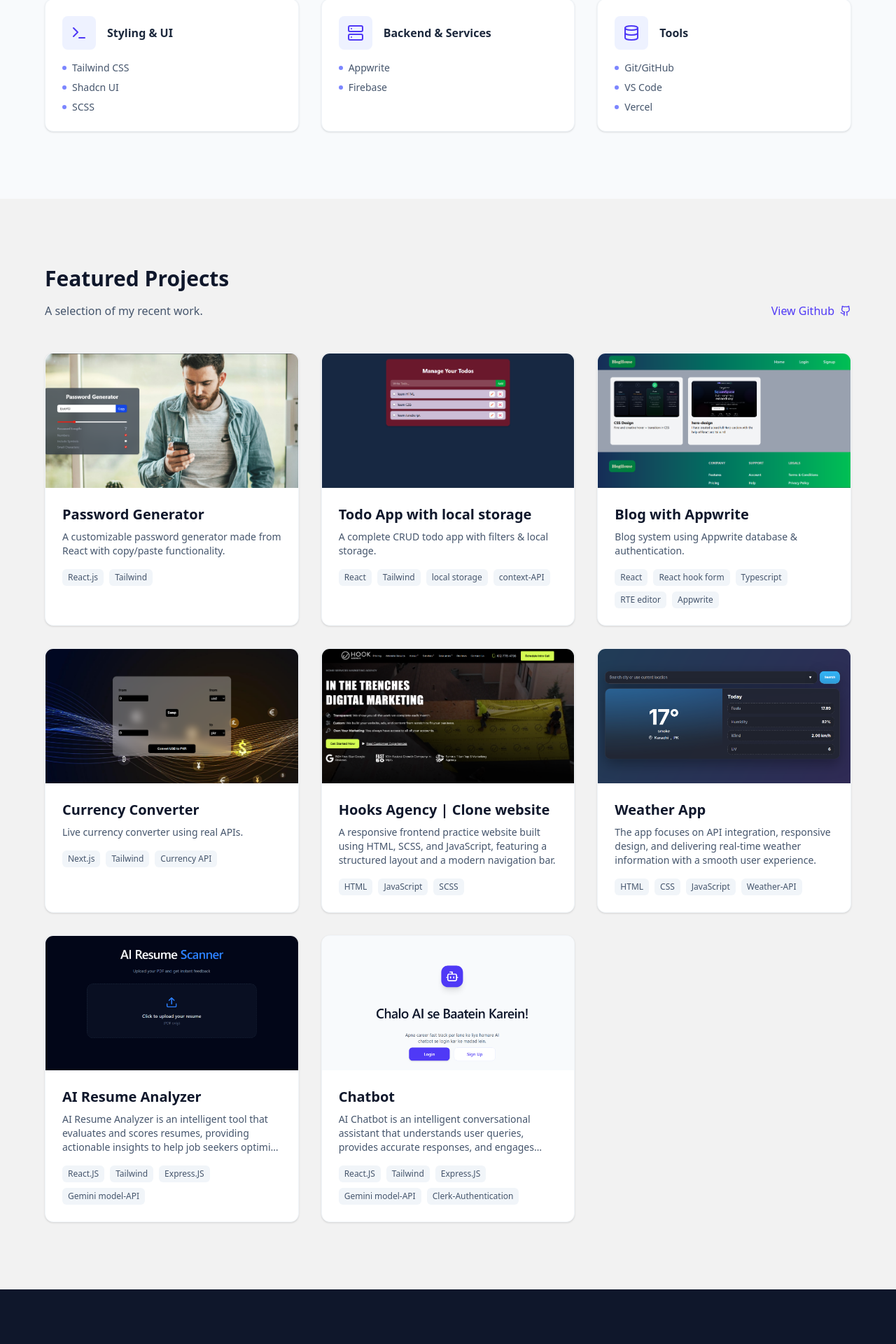
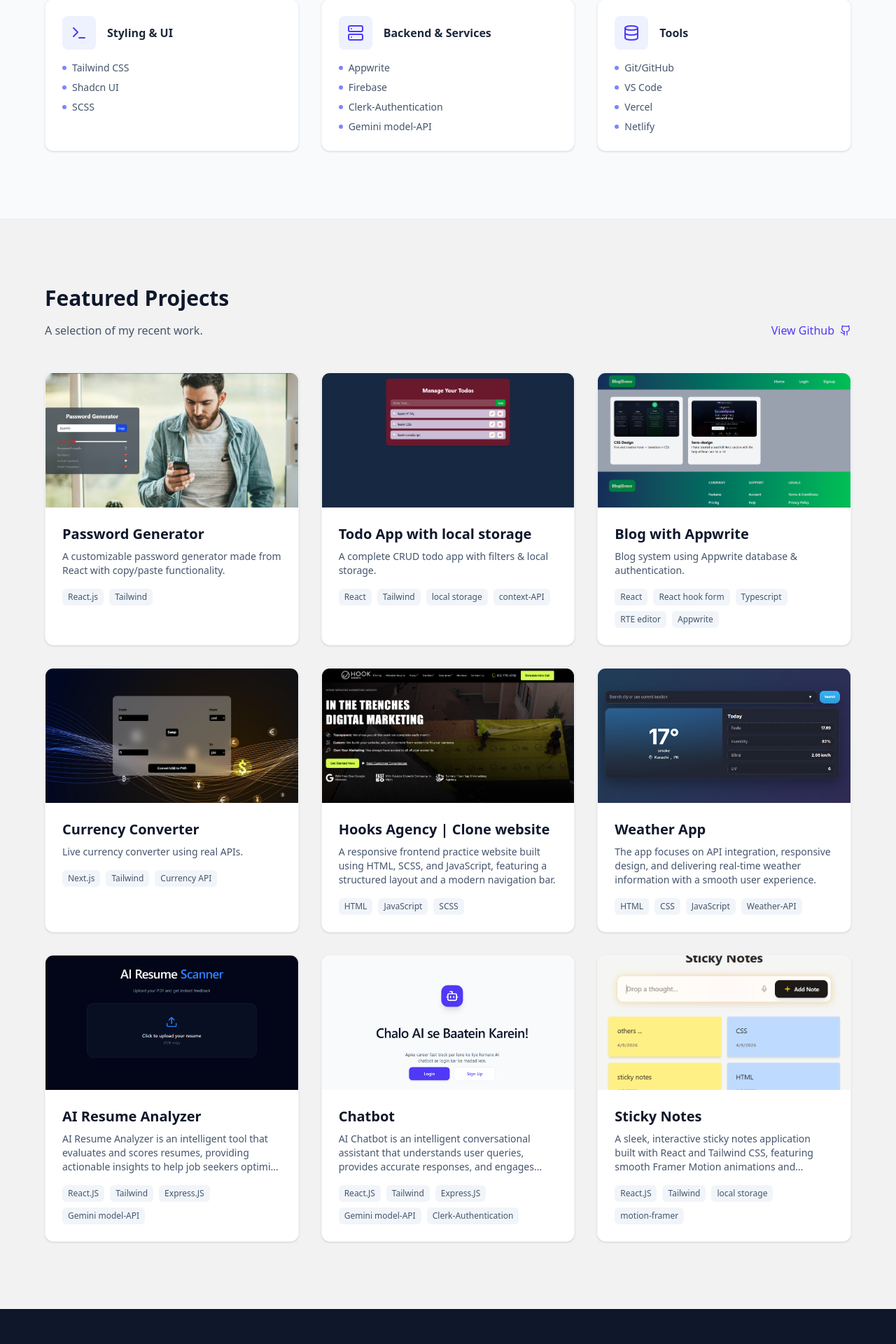
Before and after one commit to qutubahmed732/Portfolio, a React (Vite) app: page / in a window 1280 px wide. Shown: the part 1974-3894 px from the top of the page at 70% size. Built offline with nearby package versions, Linux system fonts and the light colour scheme.

Commit message:
add one more project

```diff
--- a/src/components/Projects.tsx
+++ b/src/components/Projects.tsx
@@ -7,6 +7,7 @@
 import weather_app from "../assets/weather_app.png";
 import resume_analyzer from "../assets/Resume_Analyzer.png";
 import Chatbot from "../assets/Chatbot.png";
+import stickynotes from "../assets/stickyNotes.png";
 
 import { useState, useEffect } from "react";
 
@@ -89,6 +90,14 @@
       repo: "https://github.com/qutubahmed732/AI-Chatbot",
       image: Chatbot
     },
+    {
+      title: "Sticky Notes",
+      description: "A sleek, interactive sticky notes application built with React and Tailwind CSS, featuring smooth Framer Motion animations and persistent data through Local Storage.",
+      tech: ["React.JS", "Tailwind", "local storage", "motion-framer"],
+      live: "https://stickykeepnotes.netlify.app/",
+      repo: "https://github.com/qutubahmed732/sticky_notes",
+      image: stickynotes
+    },
   ];
 
 
--- a/src/components/Skills.jsx
+++ b/src/components/Skills.jsx
@@ -7,8 +7,8 @@
     { category: "Frameworks", icon: <Layout className="w-6 h-6" />, items: ["React.js", "Next.js 14", "TypeScript"] },
     { category: "State Management", icon: <Cpu className="w-6 h-6" />, items: ["Redux Toolkit", "Context API"] },
     { category: "Styling & UI", icon: <Terminal className="w-6 h-6" />, items: ["Tailwind CSS", "Shadcn UI", "SCSS"] },
-    { category: "Backend & Services", icon: <Server className="w-6 h-6" />, items: ["Appwrite", "Firebase"] },
-    { category: "Tools", icon: <Database className="w-6 h-6" />, items: ["Git/GitHub", "VS Code", "Vercel"] },
+    { category: "Backend & Services", icon: <Server className="w-6 h-6" />, items: ["Appwrite", "Firebase", "Clerk-Authentication", "Gemini model-API"] },
+    { category: "Tools", icon: <Database className="w-6 h-6" />, items: ["Git/GitHub", "VS Code", "Vercel", "Netlify"] },
   ];
 
   return (
```
Also changed, not shown: src/assets/stickyNotes.png (added), 6 other files (tests, documents, lock files or other folders).
